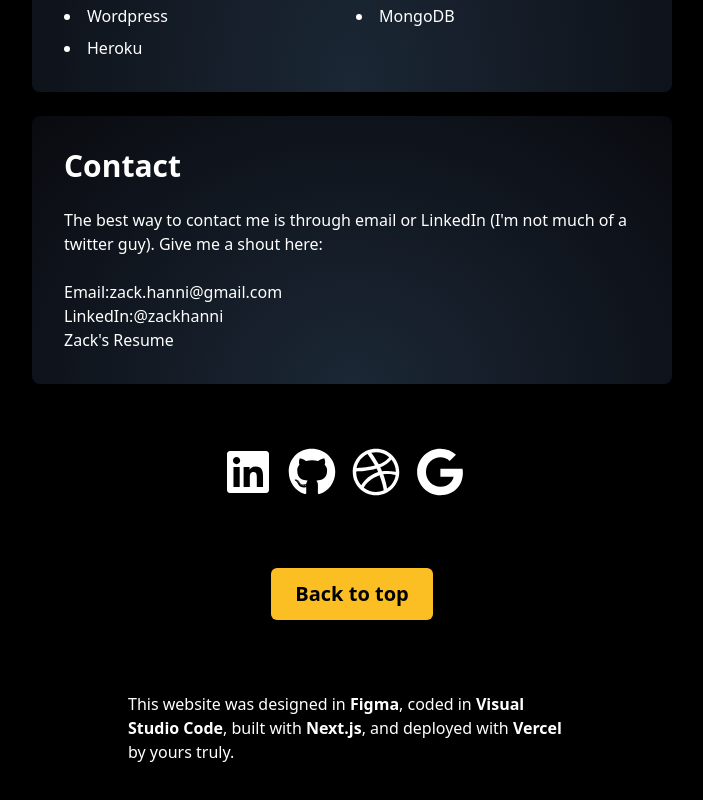
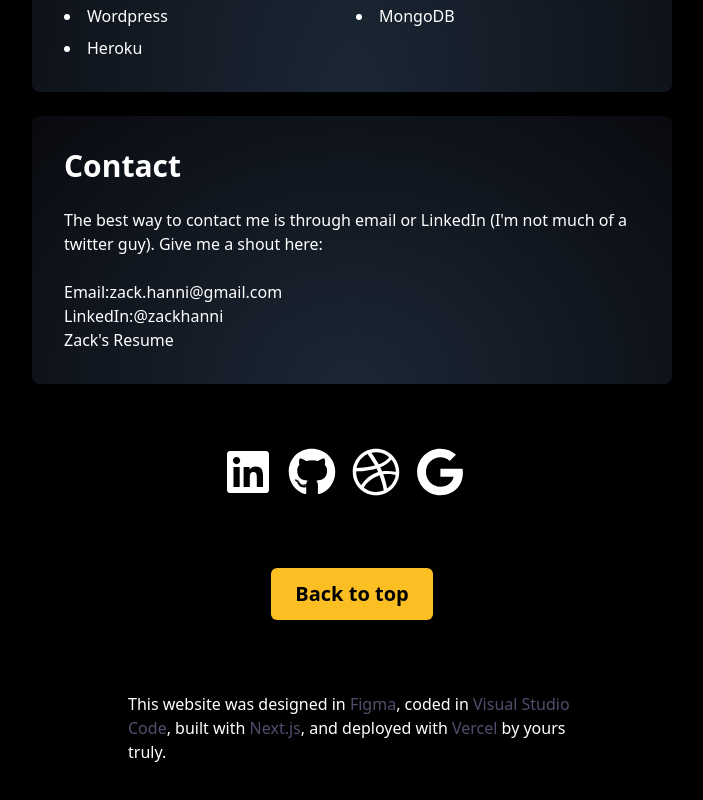
Before and after one commit to zackhanni/zachary.works, a Next.js app: page / in a window 1280 px wide. Shown: the part 5401-6201 px from the top of the page, without its empty margins (288-991 px from the left). Built offline with nearby package versions, Linux system fonts and the light colour scheme.

Commit message:
add links to subfooter design description

```diff
--- a/app/components/Footer.tsx
+++ b/app/components/Footer.tsx
@@ -9,7 +9,39 @@ export default function Footer() {
       <SocialMedia />
       <Button name="Back to top" password={false} link="#hero" />
       <p className="pt-16 max-w-md">
-        This website was designed in <b>Figma</b>, coded in <b>Visual Studio Code</b>, built with <b>Next.js</b>, and deployed with <b>Vercel</b> by yours truly.
+        This website was designed in{" "}
+        <a
+          href="https://www.figma.com/"
+          target="blank"
+          className="hover:text-white text-[#514E6D]"
+        >
+          Figma
+        </a>
+        , coded in{" "}
+        <a
+          href="https://www.figma.com/"
+          target="blank"
+          className="hover:text-white text-[#514E6D]"
+        >
+          Visual Studio Code
+        </a>
+        , built with{" "}
+        <a
+          href="https://www.figma.com/"
+          target="blank"
+          className="hover:text-white text-[#514E6D]"
+        >
+          Next.js
+        </a>
+        , and deployed with{" "}
+        <a
+          href="https://www.figma.com/"
+          target="blank"
+          className="hover:text-white text-[#514E6D]"
+        >
+          Vercel
+        </a>{" "}
+        by yours truly.
       </p>
     </div>
   );
```
